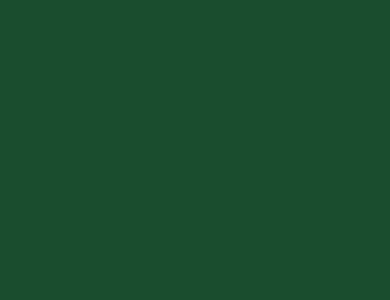
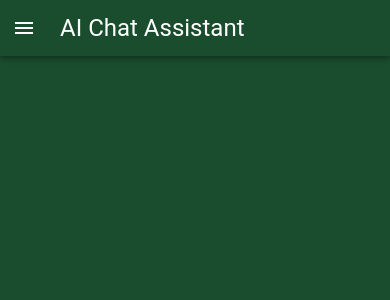
Before and after one commit to Headstarters-AI/ai-chat-support, a Next.js app: page / in a window 390 px wide. Shown: the top 300 px of the page. Built offline with nearby package versions, Linux system fonts and the light colour scheme.

Commit message:
Had to make little changes to the page.js file

```diff
--- a/src/app/page.js
+++ b/src/app/page.js
@@ -1,12 +1,21 @@
-'use client';
+"use client";
 import React, { useState } from "react";
-import { Box } from "@mui/material";
+import {
+  Box,
+  AppBar,
+  Toolbar,
+  IconButton,
+  Typography,
+  useMediaQuery,
+  useTheme,
+} from "@mui/material";
+import MenuIcon from "@mui/icons-material/Menu";
 import HistorySidebar from "./components/HistorySidebar";
 import ChatBox from "./components/ChatBox";
 import ChatInput from "./components/ChatInput";
 
 // Firebase imports
-import { firestore } from '../lib/firebase';
+import { firestore } from "../lib/firebase";
 import {
   collection,
   addDoc,
@@ -16,13 +25,22 @@ import {
   doc,
   setDoc,
   updateDoc,
-  where, // Import where for querying specific user's items
-} from 'firebase/firestore';
+  where,
+} from "firebase/firestore";
+
+const drawerWidth = 280;
 
 export default function ChatBot() {
   const [history, setHistory] = useState([]);
   const [currentChatIndex, setCurrentChatIndex] = useState(null);
   const [question, setQuestion] = useState("");
+  const [mobileOpen, setMobileOpen] = useState(false);
+  const theme = useTheme();
+  const isMobile = useMediaQuery(theme.breakpoints.down("sm"));
+
+  const handleDrawerToggle = () => {
+    setMobileOpen(!mobileOpen);
+  };
 
   // Handle input change in the chat input box
   const handleInputChange = (event) => {
@@ -43,10 +61,10 @@ export default function ChatBot() {
     setHistory(updatedHistory);
 
     try {
-      const response = await fetch('/api/chat', {
-        method: 'POST',
+      const response = await fetch("/api/chat", {
+        method: "POST",
         headers: {
-          'Content-Type': 'application/json',
+          "Content-Type": "application/json",
         },
         body: JSON.stringify({ userMessage: question }),
       });
@@ -60,11 +78,13 @@ export default function ChatBot() {
       }
 
       setHistory(updatedHistoryWithResponse);
-
     } catch (error) {
       console.error("Error:", error);
 
-      const errorMessage = { type: "bot", text: "Sorry, something went wrong. Please try again later." };
+      const errorMessage = {
+        type: "bot",
+        text: "Sorry, something went wrong. Please try again later.",
+      };
 
       const updatedHistoryWithError = [...updatedHistory];
       if (currentChatIndex !== null) {
@@ -91,18 +111,63 @@ export default function ChatBot() {
 
   // Save chat history to Firestore databse
 
+  return (
+    <Box
+      sx={{
+        display: "flex",
+        width: "100vw",
+        height: "100vh",
+        bgcolor: "#1A4D2E",
+      }}
+    >
+      <AppBar
+        position="fixed"
+        sx={{
+          width: { sm: `calc(100% - ${drawerWidth}px)` },
+          ml: { sm: `${drawerWidth}px` },
+          bgcolor: "#1A4D2E",
+        }}
+      >
+        <Toolbar>
+          <IconButton
+            color="inherit"
+            aria-label="open drawer"
+            edge="start"
+            onClick={handleDrawerToggle}
+            sx={{ mr: 2, display: { sm: "none" } }}
+          >
+            <MenuIcon />
+          </IconButton>
+          <Typography variant="h5" noWrap component="div">
+            AI Chat Assistant
+          </Typography>
+        </Toolbar>
+      </AppBar>
 
-  return (
-    <Box width="100vw" height="100vh" bgcolor={"#1A4D2E"} display={"flex"}>
-      <HistorySidebar history={history} onHistoryClick={handleHistoryClick} onNewChat={handleNewChat} />
+      <HistorySidebar
+        history={history}
+        onHistoryClick={handleHistoryClick}
+        onNewChat={handleNewChat}
+        mobileOpen={mobileOpen}
+        handleDrawerToggle={handleDrawerToggle}
+      />
+
       <Box
-        width="72%"
-        height="100%"
-        display={"flex"}
-        flexDirection={"column"}
-        justifyContent={"space-between"}
+        component="main"
+        sx={{
+          flexGrow: 1,
+          p: 3,
+          width: { sm: `calc(100% - ${drawerWidth}px)` },
+          height: "100%",
+          display: "flex",
+          flexDirection: "column",
+          justifyContent: "space-between",
+        }}
       >
-        {currentChatIndex !== null && <ChatBox currentChat={history[currentChatIndex].chat} />}
+        <Toolbar /> {/* This is to offset the fixed AppBar */}
+        {currentChatIndex !== null && (
+          <ChatBox currentChat={history[currentChatIndex].chat} />
+        )}
         {currentChatIndex !== null && (
           <ChatInput
             question={question}
```
